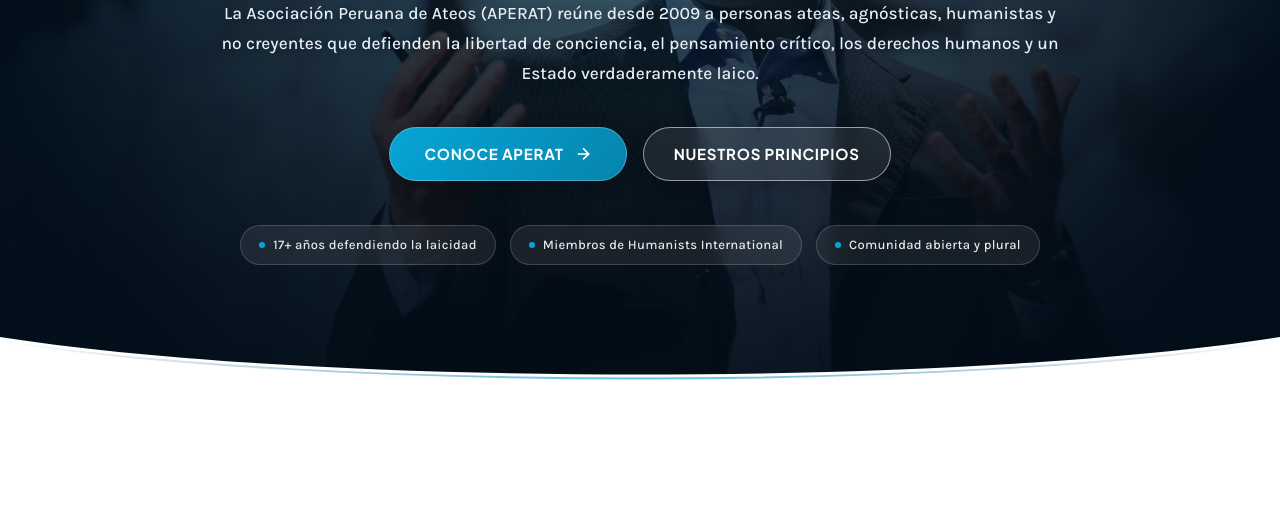
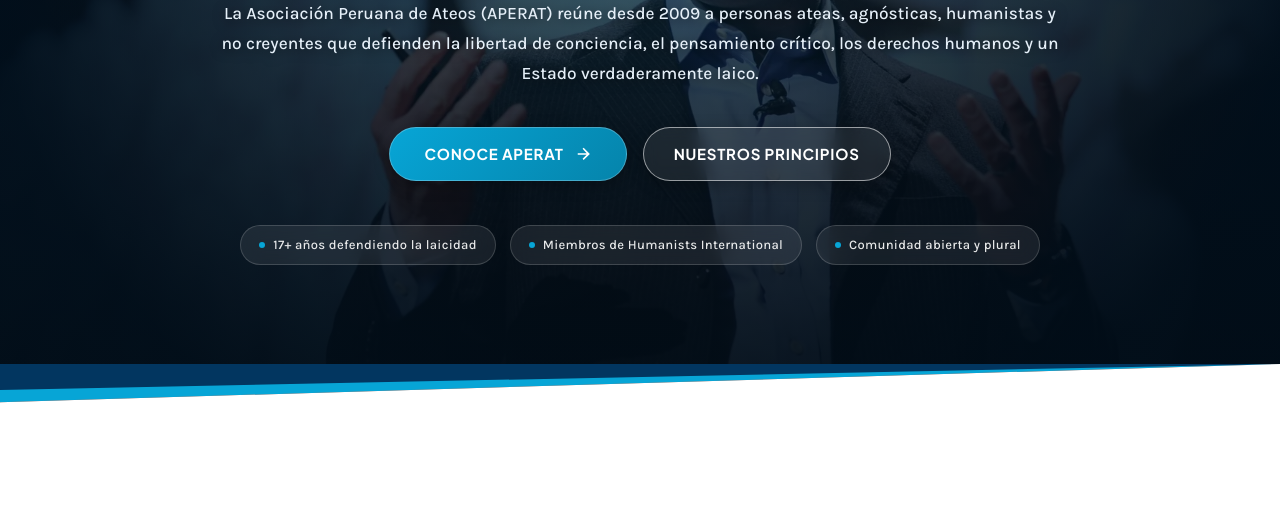
Before and after one commit to AperatPeru/aperat, a plain HTML site: page index.html in a window 1280 px wide. Shown: the part 496-1008 px from the top of the page. Drawn offline with Linux system fonts and the light colour scheme.

Commit message:
feat(hero): replicar adorno geometrico bicolor en dos tonos de azul del diseno oficial

```diff
--- a/assets/css/components.css
+++ b/assets/css/components.css
@@ -578,7 +578,7 @@
 }
 
 /* ==========================================================================
-   5. Divisor Curvo Moderno (Organic Section Divider)
+   5. Adorno Geométrico Bicolor del Hero (Diseño Oficial APERAT)
    ========================================================================== */
 .hero-divider {
   position: absolute;
@@ -595,7 +595,7 @@
   position: relative;
   display: block;
   width: calc(100% + 1.3px);
-  height: 68px;
+  height: clamp(34px, 3.2vw, 54px);
 }
 
 /* ==========================================================================
--- a/index.html
+++ b/index.html
@@ -213,18 +213,12 @@
         </div>
       </div>
 
-      <!-- Divisor Curvo Moderno de Sección -->
+      <!-- Divisor Geométrico Bicolor del Hero (Diseño Oficial APERAT) -->
       <div class="hero-divider" aria-hidden="true">
-        <svg viewBox="0 0 1440 68" fill="none" preserveAspectRatio="none">
-          <path d="M0,0 C360,50 1080,50 1440,0 L1440,68 L0,68 Z" fill="#ffffff"></path>
-          <path d="M0,4 C360,54 1080,54 1440,4" stroke="url(#hero-divider-grad)" stroke-width="2" opacity="0.65"></path>
-          <defs>
-            <linearGradient id="hero-divider-grad" x1="0" y1="0" x2="1" y2="0">
-              <stop offset="0%" stop-color="#023660" stop-opacity="0"></stop>
-              <stop offset="50%" stop-color="#07A5D6"></stop>
-              <stop offset="100%" stop-color="#023660" stop-opacity="0"></stop>
-            </linearGradient>
-          </defs>
+        <svg viewBox="0 0 1440 60" fill="none" preserveAspectRatio="none">
+          <polygon points="0,0 1440,0 0,56" fill="#07A5D6"></polygon>
+          <polygon points="0,0 1440,0 0,38" fill="#023660"></polygon>
+          <polygon points="0,56 1440,0 1440,60 0,60" fill="#ffffff"></polygon>
         </svg>
       </div>
     </section>
```
Also changed, not shown: en/index.html (+5 -11 lines).
